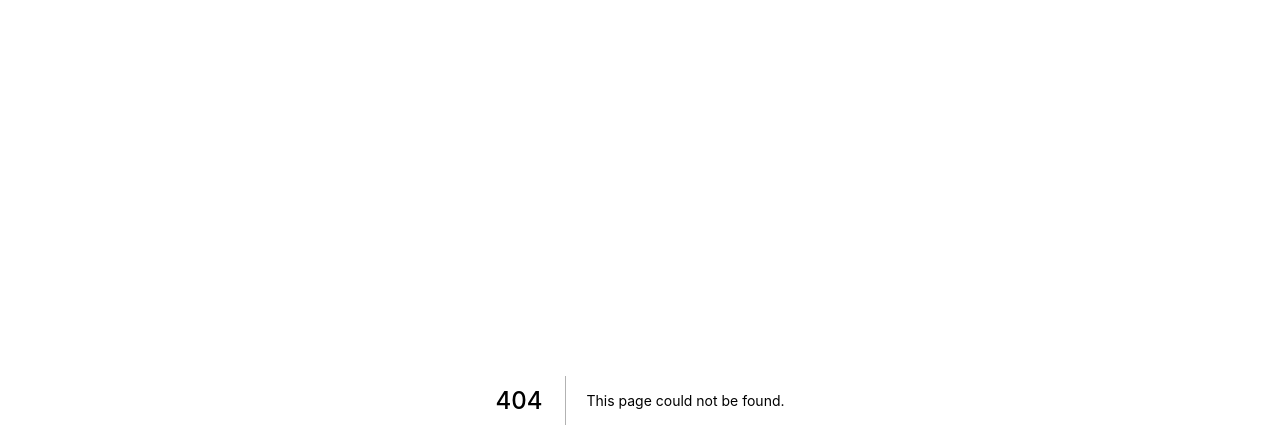
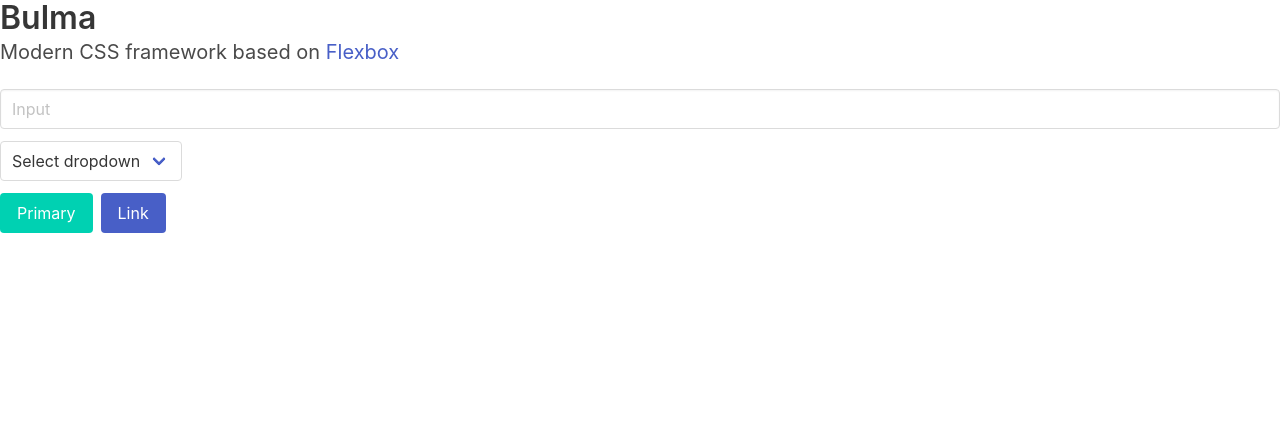
Before and after one commit to Oelderoth/osrs-gold-mind, a Next.js app: page /highVolume in a window 1280 px wide. Before the commit this address had no page. Shown: the top 448 px of the page. Built offline with nearby package versions, Linux system fonts and the light colour scheme; no server answers.

Commit message:
Add dependencies and test page

```diff
--- /dev/null
+++ b/next.config.js
@@ -0,0 +1,5 @@
+// next.config.js
+const withSass = require('@zeit/next-sass')
+module.exports = withSass({
+  //cssModules: true
+})
--- a/package.json
+++ b/package.json
@@ -15,7 +15,10 @@
   "dependencies": {
     "@types/node": "^13.7.0",
     "@types/react": "^16.9.19",
+    "@zeit/next-sass": "^1.0.1",
+    "bulma": "^0.8.0",
     "next": "^9.2.1",
+    "node-sass": "^4.13.1",
     "react": "^16.12.0",
     "react-dom": "^16.12.0",
     "typescript": "^3.7.5"
--- /dev/null
+++ b/pages/highVolume.tsx
@@ -0,0 +1,50 @@
+import React from 'react';
+import { NextPage } from 'next';
+import usePriceSummary from '../hooks/usePriceSummary';
+import { OsBuddyItemSummary } from '../types/osbuddy';
+import {highVolumeFilter} from '../filters';
+
+import '../styles.scss';
+
+function profitMarginSort(itemA: OsBuddyItemSummary, itemB: OsBuddyItemSummary): number {
+    return (itemB.buy_average - itemB.sell_average) - (itemA.buy_average - itemA.sell_average);
+}
+
+const HighVolume: NextPage = function () {
+    const {summary} = usePriceSummary();
+
+    return (
+        <div>
+            <h1 className="title">
+                Bulma
+            </h1>
+
+            <p className="subtitle">
+                Modern CSS framework based on <a href="https://developer.mozilla.org/en-US/docs/Web/CSS/CSS_Flexible_Box_Layout/Basic_Concepts_of_Flexbox">Flexbox</a>
+            </p>
+
+            <div className="field">
+                <div className="control">
+                    <input className="input" type="text" placeholder="Input" />
+                </div>
+            </div>
+
+            <div className="field">
+                <p className="control">
+                <span className="select">
+                    <select>
+                    <option>Select dropdown</option>
+                    </select>
+                </span>
+                </p>
+            </div>
+
+            <div className="buttons">
+                <a className="button is-primary">Primary</a>
+                <a className="button is-link">Link</a>
+            </div>
+        </div>
+    );
+}
+
+export default HighVolume;
--- a/pages/index.tsx
+++ b/pages/items.tsx
@@ -3,6 +3,7 @@
 import usePriceSummary from '../hooks/usePriceSummary';
 import { OsBuddyItemSummary } from '../types/osbuddy';
 import {highVolumeFilter, highestMarginFilter, suggestedItemFilter} from '../filters';
+import '../styles.scss';
 
 
 function profitMarginSort(itemA: OsBuddyItemSummary, itemB: OsBuddyItemSummary): number {
--- /dev/null
+++ b/styles.scss
@@ -0,0 +1,3 @@
+@charset "utf-8";
+
+@import "./node_modules/bulma/bulma.sass";
```
Also changed, not shown: 1 other file (tests, documents, lock files or other folders).
